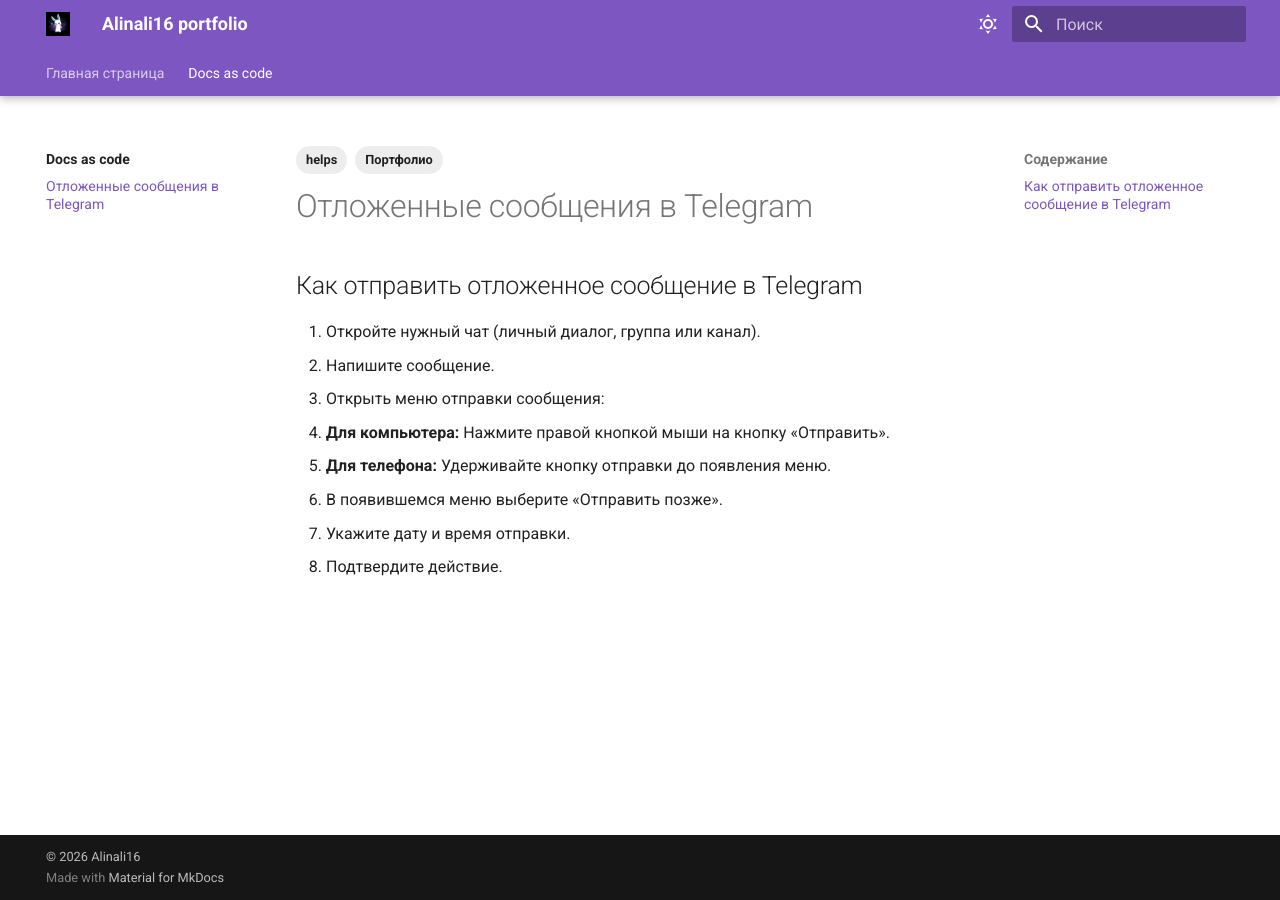
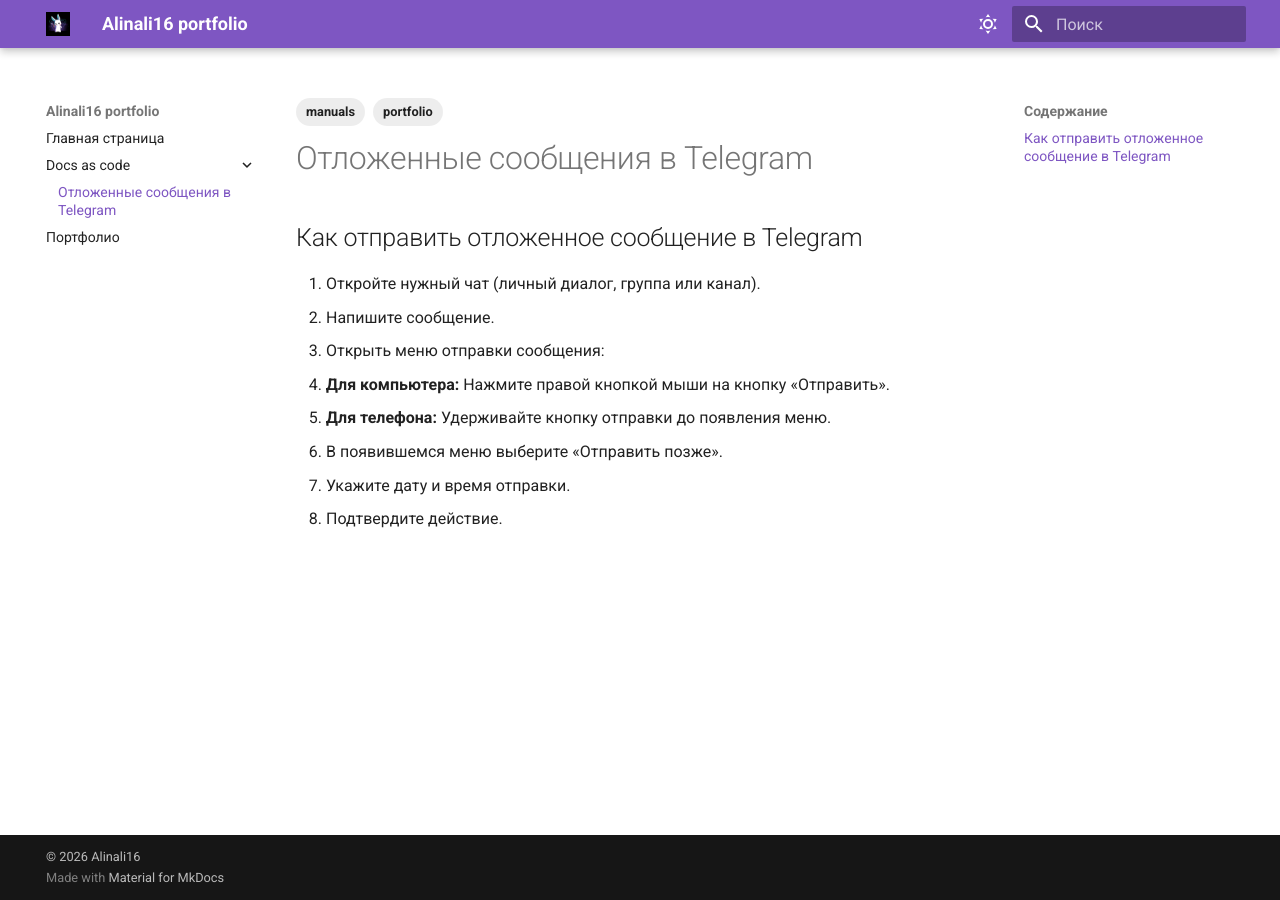
Before and after one commit to AlinAli16/portfolio_mkdocs, an MkDocs documentation site: the page built from docs/instructions/delay_message_tg.md, in a window 1280 px wide. Built offline with MkDocs 1.6.1 and Material for MkDocs 9.7.7, drawn with Linux system fonts in a browser that asks for light colours.

Commit message:
разбор тегов и плагинов в отдельной ветке

```diff
--- a/docs/instructions/delay_message_tg.md
+++ b/docs/instructions/delay_message_tg.md
@@ -1,7 +1,7 @@
 ---
 tags:
-    - Портфолио
-    - helps
+    - portfolio
+    - manuals
 ---
 
 # Отложенные сообщения в Telegram
--- a/mkdocs.yml
+++ b/mkdocs.yml
@@ -28,11 +28,11 @@
       primary: deep purple
       accent: purple
   features: # настройки функциональностей темы
-    #- navigation.sections # Добавление разделов верхнего уровня в боковом меню, отключение спойлеров в боковом меню
-    - navigation.path # Хлебные крошки
+    #- navigation.sections
     - navigation.indexes # Позволяет создавать корневые страницы разделов меню. Корневая страница должна лежать в папке раздела и называться index.md. Пример использования корневых страниц приведен ниже в настройках nav
-    - navigation.tabs # Верхнее меню
-    - navigation.tabs.sticky # Фиксация верхнего меню
+    #- navigation.tabs # Верхнее меню
+    #- navigation.tabs.sticky # Фиксация верхнего меню
+    #- navigation sections # Настройка спойлеров в левом меню
     #- navigation.expand # Разворачивает спойлеры в левом меню по умолчанию
     #- toc.integrate # Фиксирует оглавление страницы в левом меню
     - navigation.instant # Функция быстрой загрузки страниц
@@ -40,6 +40,7 @@
     - search.suggest # Подсказки при вводе поискового запроса
     - search.highlight # Подсветка результатов поиска в тексте страницы
     - content.code.copy # Кнопка копирования в блоке кода
+   #- task-lists # чекбоксы
 
 nav: # Структура сайта
 - Главная страница:
@@ -47,32 +48,36 @@
 - Docs as code:
   - instructions/index.md
   - Отложенные сообщения в Telegram: instructions/delay_message_tg.md
-
-
+- Портфолио: portfolio.md
 
 markdown_extensions: # Расширения markdown
+  - md_in_html # Поддержка markdown внутри html
   - admonition # Поддержка информационных панелей (сообщений типа «Внимание», «Совет», «Примечание», etc.)
   - footnotes # Поддержка встроенных сносок на страницах
   - attr_list # Использование html-атрибутов и CSS в элементах markdown
-  - md_in_html # Поддержка markdown внутри html
   - def_list # Поддержка списков определений
   - pymdownx.tabbed: # Использование вкладок (табов)
       alternate_style: true
   - pymdownx.details # Использование спойлеров (катов)
   - pymdownx.highlight: # Подсветка синтаксиса в блоках кода
       anchor_linenums: true
-  - pymdownx.superfences # Поддержка вложенных блоков кода
-  - pymdownx.emoji: # Иконки и эмодзи
-      emoji_index: !!python/name:material.extensions.emoji.twemoji
-      emoji_generator: !!python/name:material.extensions.emoji.to_svg
+  - pymdownx.superfences: # Поддержка вложенных блоков кода
+      custom_fences:
+        - name: raw
+          class: raw
+          format: !!python/name:pymdownx.superfences.fence_code_format
+  - pymdownx.snippets: # Использование заимствованного контента
+      base_path:
+        - docs
+      check_paths: false
+  - pymdownx.caret # Использование выделения, подчеркивания и зачеркивания
 
 plugins:
   - search # Плагин для подключения поиска на портале
   - tags:  # Плагин для подключения тегов
       tags_allowed:
-      - Портфолио
+      - portfolio
       - manuals
-      - rules
       - helps
   - glightbox
 
```
Also changed, not shown: docs/instructions/portfolio.md (deleted, +0 -5 lines), docs/portfolio.md (added, +5 -0 lines), docs/tags.md (renamed from docs/instructions/tags.md).
